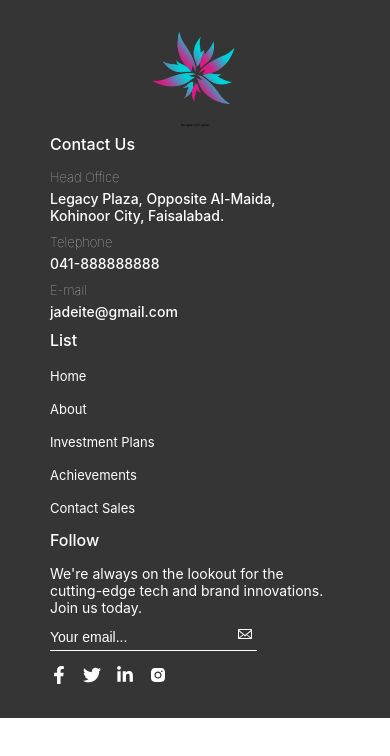
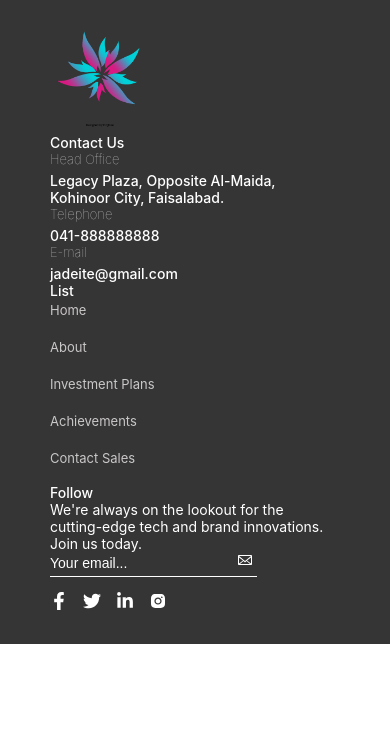
Before and after one commit to Zaibi727/Collection-of-Designs, a React (Create React App) app: page / in a window 390 px wide. Shown: the top 756 px of the page. Built offline with nearby package versions, Linux system fonts and the light colour scheme.

Commit message:
replace whole css

```diff
--- a/src/components/EighteenMay/EighteenMay.module.css
+++ b/src/components/EighteenMay/EighteenMay.module.css
@@ -12,6 +12,7 @@ button:focus {
 .Wrapper{
    display: flex;
    justify-content: space-evenly;
+   text-align: left;
    padding: 30px 50px;
    background-color: #353535;
    width: 100%;
@@ -29,19 +30,18 @@ button:focus {
 ul{
     list-style: none;
     color: white;
-    text-align: left;
+
 }
 .heading{
     font-style: normal;
     font-weight: 500;
-    margin-bottom: 15px;
+    font-size: 14px;
 
 }
 .headingg{
     font-size: 14px;
     font-style: normal;
     font-weight: 500;
-    margin-bottom: 10px;
 }
 .content{
     font-size: 13px;
@@ -50,7 +50,7 @@ ul{
     font-weight: lighter;
 }
 .contentList{
-    color: rgb(255, 255, 255);
+    color: rgb(202, 199, 199);
     font-size: 13px;
     text-decoration: none;
 }
@@ -59,11 +59,10 @@ ul{
     color: white;
 }
 .a{
-    margin-bottom: 13px;
+    margin-bottom: 17px;
 }
 .followContent{
     font-size: 14px;
-    margin-bottom: 10px;
 }
 .socialIcon{
     margin-top: 15px;
@@ -100,18 +99,21 @@ ul{
     top:0%;
     left: 0%;
      transform: translate(0%, 0%);
-       display: flex;
-       flex-wrap: wrap;
+     text-align: left;
+      display: grid;
+      grid-template-columns: 50% 50%;
    }
 }
-
 @media only screen and (max-width: 600px){
     .Wrapper{
      margin: 0;
+     width: 100%;
      position: absolute;
      top:0%;
      left: 0%;
+     text-align: left;
       transform: translate(0%, 0%);
-       display: block;
+       display: grid;
+       grid-template-columns: 100%;
     }
  }
```
